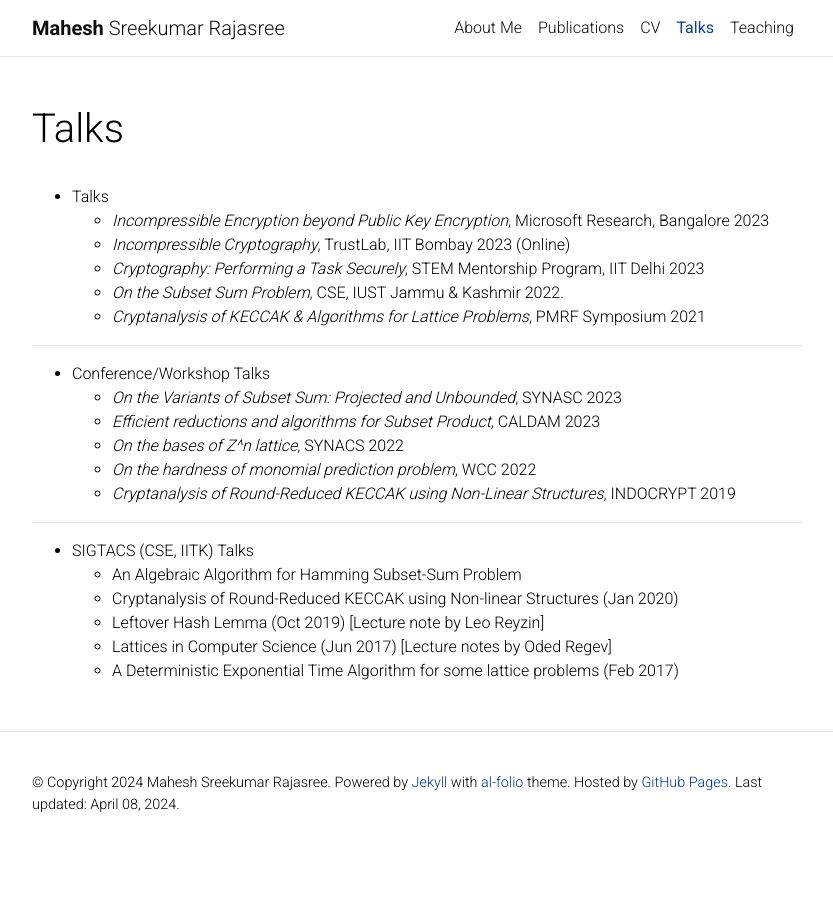
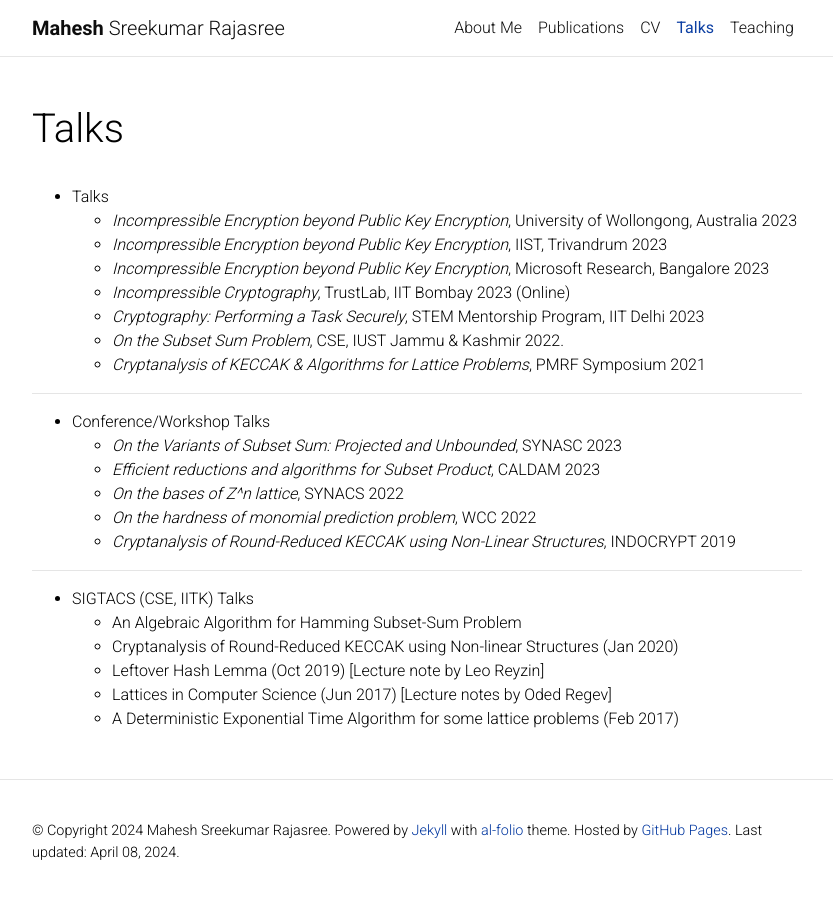
Before and after one commit to Mahe94/mahe94.github.io, a Jekyll site: the page built from _pages/talks.md, in a window 1280 px wide. Shown: the whole page, without its empty margins (223-1056 px from the left). Built offline with Jekyll 4.4.1, drawn with Linux system fonts in a browser that asks for light colours; comment, search, counter and statistics services are not loaded; a style sheet for code colours, icons or effects is not loaded.

Commit message:
Update talks.md

```diff
--- a/_pages/talks.md
+++ b/_pages/talks.md
@@ -9,6 +9,8 @@ nav_order: 4
 ---
 
 * Talks
+    * _Incompressible Encryption beyond Public Key Encryption_, University of Wollongong, Australia 2023
+    * _Incompressible Encryption beyond Public Key Encryption_, IIST, Trivandrum 2023
     * _Incompressible Encryption beyond Public Key Encryption_, Microsoft Research, Bangalore 2023
     * _Incompressible Cryptography_, TrustLab, IIT Bombay 2023 (Online)
     * _Cryptography: Performing a Task Securely_, STEM Mentorship Program, IIT Delhi 2023
```
